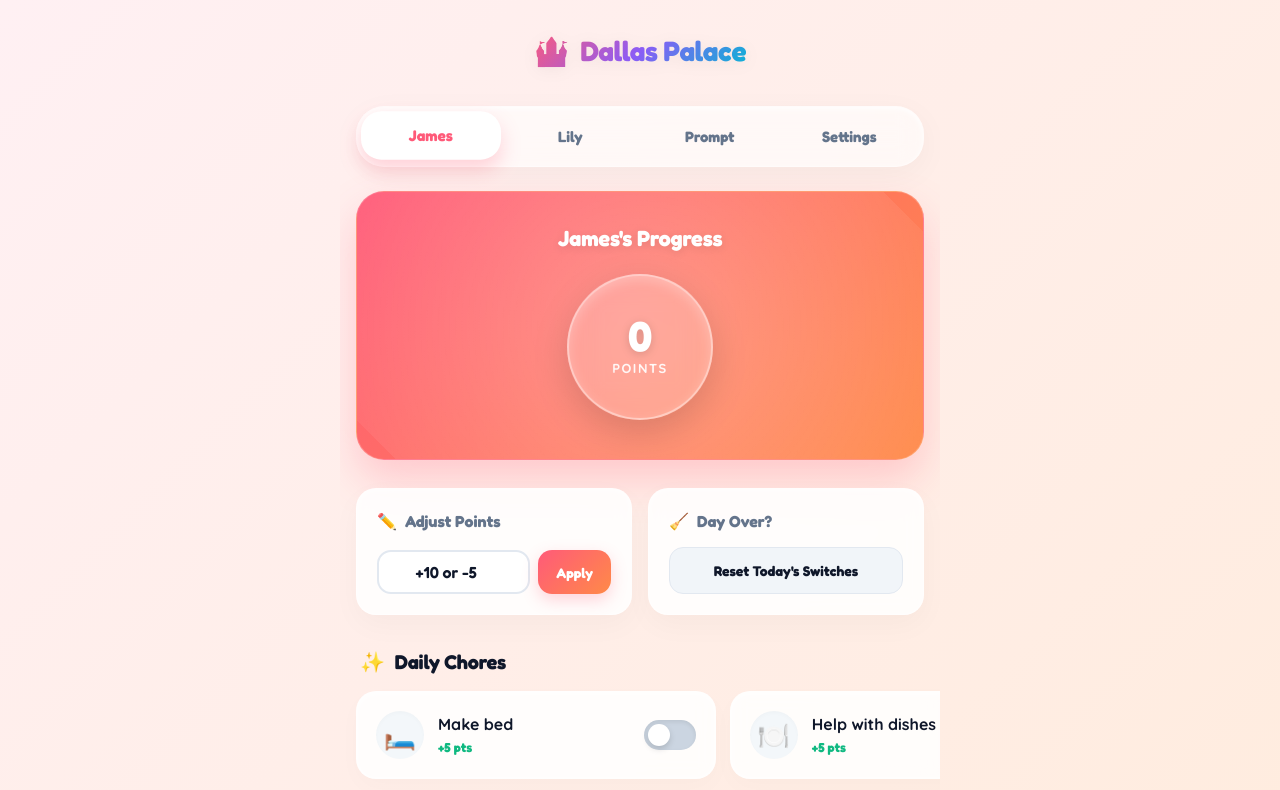
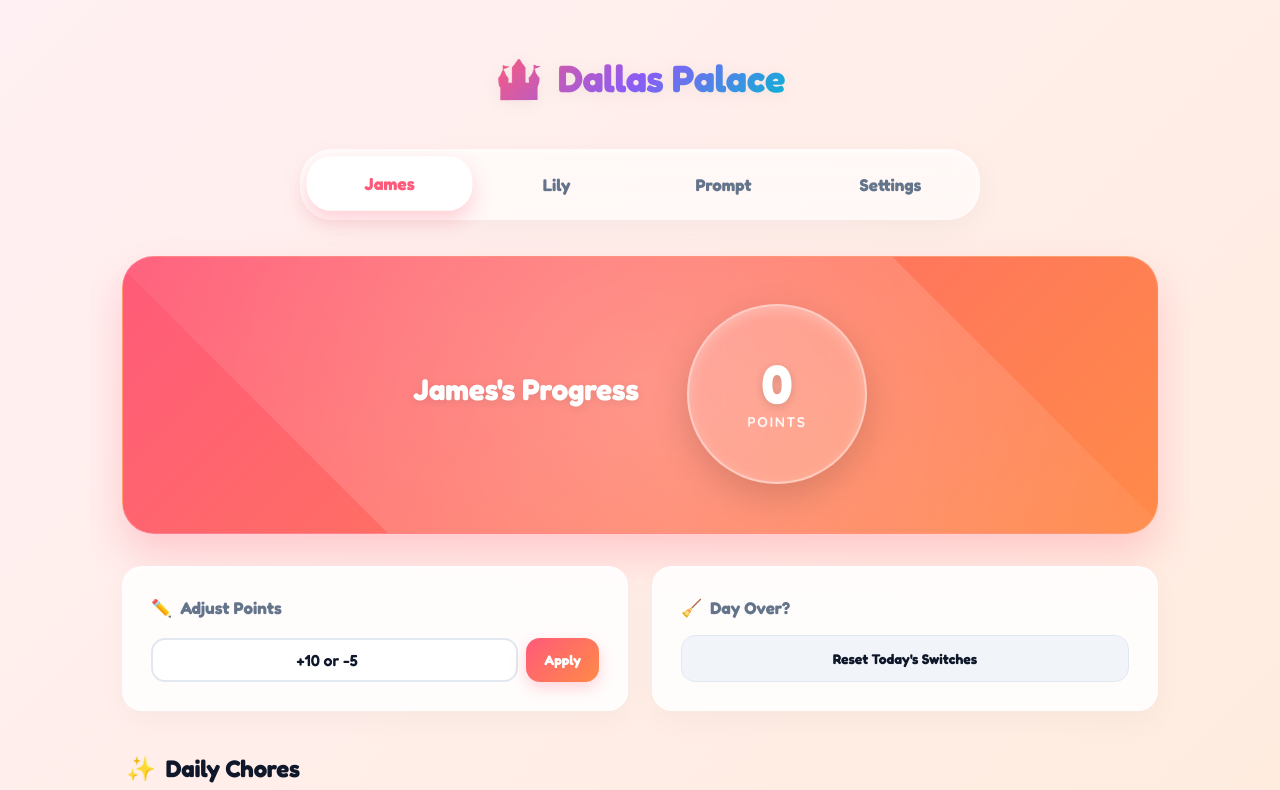
Before and after one commit to bharathdhananjaya155-sketch/Personal-Tracker, a plain HTML site: page index.html in a window 1280 px wide. Shown: the top 790 px of the page. Drawn offline with Linux system fonts and the light colour scheme.

Commit message:
ui update

```diff
--- a/tracker.css
+++ b/tracker.css
@@ -85,7 +85,7 @@ body {
 /* Container */
 .app-container {
   width: 100%;
-  max-width: 600px;
+  max-width: 700px;
   padding: 20px 16px;
   position: relative;
   animation: fadeIn 0.4s ease-out;
@@ -1025,3 +1025,256 @@ header {
     padding: 6px;
   }
 }
+
+/* ==================== TABLET / MEDIUM SCREENS ==================== */
+@media (min-width: 768px) {
+  .app-container {
+    max-width: 900px;
+    padding: 28px 24px;
+  }
+
+  /* Header */
+  .brand-title {
+    font-size: 34px;
+    gap: 14px;
+  }
+
+  /* Nav tabs */
+  .nav-tabs {
+    padding: 8px;
+    gap: 6px;
+    margin-bottom: 32px;
+  }
+  .nav-tab {
+    padding: 16px 12px;
+    font-size: 16px;
+  }
+
+  /* Hero section */
+  .dashboard-hero {
+    padding: 40px 32px;
+    border-radius: 32px;
+    margin-bottom: 32px;
+  }
+  .hero-title {
+    font-size: 26px;
+  }
+  .points-bubble {
+    width: 170px;
+    height: 170px;
+  }
+  .points-num {
+    font-size: 50px;
+  }
+  .points-lbl {
+    font-size: 14px;
+  }
+
+  /* Controls row stays 2-col but wider */
+  .controls-row {
+    gap: 20px;
+    margin-bottom: 32px;
+  }
+  .card {
+    padding: 24px;
+  }
+
+  /* Chore/penalty grid: 2 columns on tablet */
+  .grid-container {
+    grid-template-columns: 1fr 1fr;
+    gap: 16px;
+  }
+
+  /* Section headers */
+  .section-header {
+    font-size: 22px;
+    margin: 36px 0 18px 4px;
+  }
+
+  /* Item cards */
+  .item-card {
+    padding: 20px;
+  }
+  .item-icon {
+    width: 52px;
+    height: 52px;
+    font-size: 28px;
+  }
+  .item-name {
+    font-size: 17px;
+  }
+
+  /* Settings */
+  .settings-container {
+    gap: 32px;
+  }
+  .settings-section-card {
+    padding: 32px;
+  }
+  .settings-section-card h3 {
+    font-size: 21px;
+  }
+
+  /* Prompt */
+  .prompt-container {
+    padding: 32px;
+  }
+  .prompt-body {
+    font-size: 15px;
+    max-height: 600px;
+  }
+
+  /* Modal */
+  .modal {
+    padding: 32px;
+    max-width: 480px;
+  }
+}
+
+/* ==================== DESKTOP / LARGE SCREENS ==================== */
+@media (min-width: 1200px) {
+  .app-container {
+    max-width: 1100px;
+    padding: 36px 32px;
+  }
+
+  /* Header */
+  .brand-title {
+    font-size: 38px;
+    gap: 16px;
+  }
+
+  header {
+    margin-bottom: 28px;
+    padding: 14px 8px;
+  }
+
+  /* Nav tabs */
+  .nav-tabs {
+    max-width: 680px;
+    margin-left: auto;
+    margin-right: auto;
+    margin-bottom: 36px;
+    padding: 8px;
+    border-radius: 32px;
+  }
+  .nav-tab {
+    padding: 16px 20px;
+    font-size: 17px;
+    border-radius: 24px;
+  }
+
+  /* Hero section - horizontal layout */
+  .dashboard-hero {
+    display: flex;
+    align-items: center;
+    justify-content: center;
+    gap: 48px;
+    padding: 48px 40px;
+    text-align: left;
+  }
+  .hero-title {
+    font-size: 30px;
+  }
+  .points-bubble {
+    width: 180px;
+    height: 180px;
+    margin: 0;
+  }
+  .points-num {
+    font-size: 54px;
+  }
+
+  /* Controls row */
+  .controls-row {
+    gap: 24px;
+    margin-bottom: 36px;
+  }
+  .card {
+    padding: 28px;
+  }
+  .card-title {
+    font-size: 17px;
+  }
+
+  /* Chore/penalty grid: 3 columns on large desktop */
+  .grid-container {
+    grid-template-columns: repeat(3, 1fr);
+    gap: 18px;
+  }
+
+  /* Section headers */
+  .section-header {
+    font-size: 24px;
+    margin: 40px 0 20px 4px;
+  }
+
+  /* Item cards */
+  .item-card {
+    padding: 22px;
+  }
+  .item-icon {
+    width: 56px;
+    height: 56px;
+    font-size: 30px;
+  }
+  .item-name {
+    font-size: 17px;
+  }
+  .item-points {
+    font-size: 14px;
+  }
+
+  /* Settings: 2-column layout for settings cards */
+  .settings-container {
+    display: grid;
+    grid-template-columns: 1fr 1fr;
+    gap: 28px;
+  }
+  /* Make the danger zone span full width */
+  .settings-section-card:last-child {
+    grid-column: 1 / -1;
+  }
+  .settings-section-card {
+    padding: 36px;
+  }
+  .settings-section-card h3 {
+    font-size: 22px;
+  }
+  .add-item-row {
+    grid-template-columns: 3fr 1fr 1fr;
+    gap: 10px;
+  }
+
+  /* Prompt */
+  .prompt-container {
+    padding: 36px;
+  }
+  .prompt-header h3 {
+    font-size: 22px;
+  }
+  .prompt-body {
+    font-size: 15.5px;
+    max-height: 700px;
+    padding: 28px;
+    line-height: 1.8;
+  }
+
+  /* Modal */
+  .modal {
+    max-width: 520px;
+    padding: 36px;
+  }
+  .modal-title {
+    font-size: 22px;
+  }
+  .modal-desc {
+    font-size: 16px;
+  }
+
+  /* Toast */
+  .toast {
+    font-size: 15px;
+    padding: 16px 32px;
+  }
+}
```
